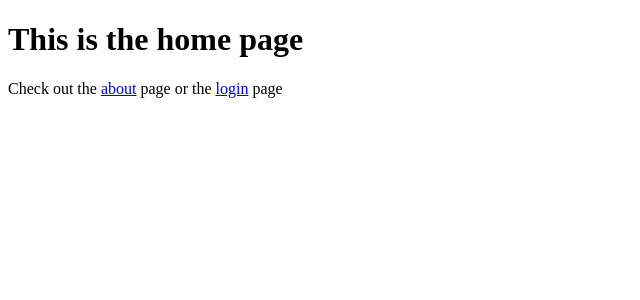
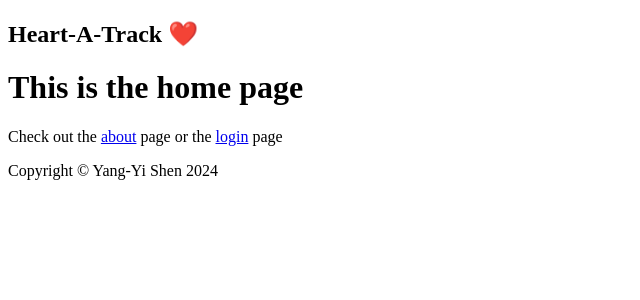
Before and after one commit to yangyi-shen/heart-a-track, a React (Vite) app in the folder frontend/: page / in a window 1280 px wide. Shown: the top 300 px of the page, without its empty margins (0-640 px from the left). Built offline with nearby package versions, Linux system fonts and the light colour scheme.

Commit message:
feat(frontend): add logo and footer

```diff
--- a/frontend/src/main.jsx
+++ b/frontend/src/main.jsx
@@ -27,6 +27,8 @@ const router = createBrowserRouter([
 
 createRoot(document.getElementById('root')).render(
   <StrictMode>
+    <h2>Heart-A-Track ❤️</h2>
     <RouterProvider router={router} />
+    <footer>Copyright © Yang-Yi Shen 2024</footer>
   </StrictMode>,
 )
```
